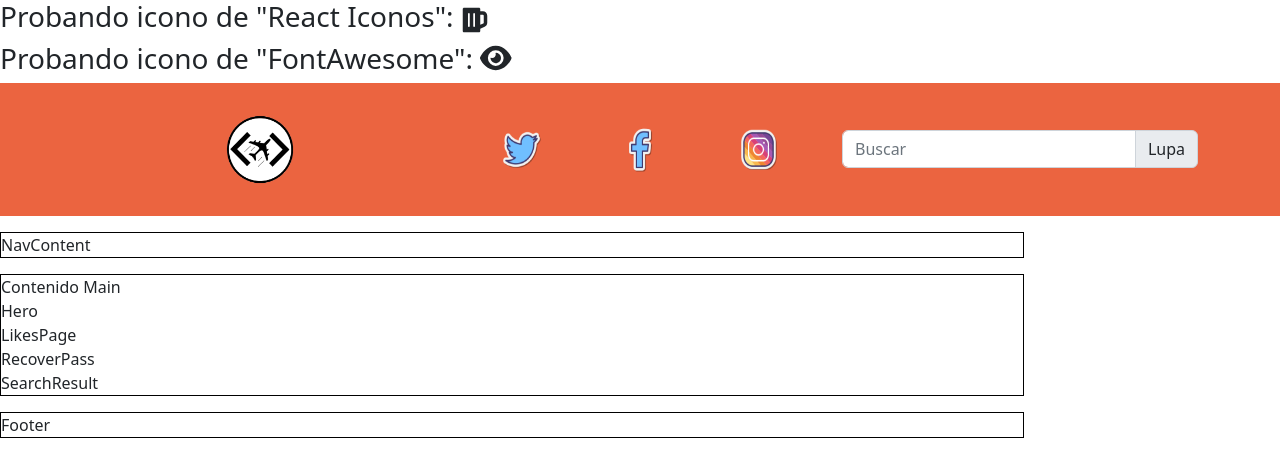
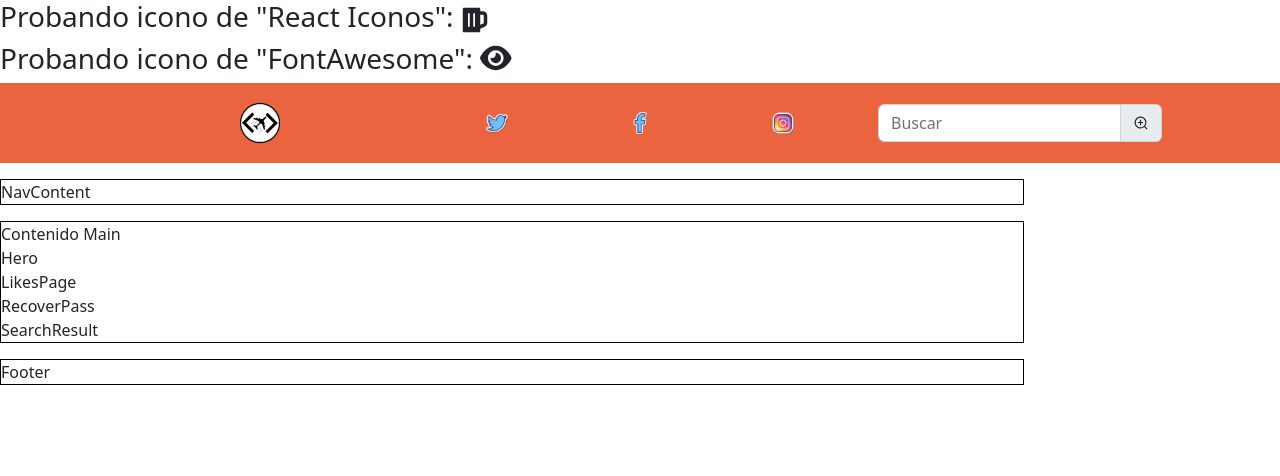
Before and after one commit to JonasBusto/Proyecto_3_Grupo4, a React (Create React App) app: page / in a window 1280 px wide. Shown: the top 476 px of the page. Built offline with nearby package versions, Linux system fonts and the light colour scheme.

Commit message:
finalizo responsive del header

```diff
--- a/src/Components/Header.jsx
+++ b/src/Components/Header.jsx
@@ -1,30 +1,57 @@
 import React, { useState, useEffect } from "react";
 import { Container , Row , Col , InputGroup , Form } from "react-bootstrap";
 import "../Styles/header.css";
+import { AiOutlineZoomIn } from "react-icons/ai"
 
 const Header = () => {
   return (
-    <Container fluid className="header-color header-heigh">
+    <Container fluid className="header-color">
       <Container>
-        <Row>
-          <Col>
-            <Container className="d-flex align-items-center justify-content-center">
-              <img src="/logo-RollingTravel.png" alt="" className="logo" />
-            </Container>
+        <Row className="align-items-center">
+          <Col xs={6} sm={6} md={4} className="d-flex justify-content-center">
+            <img alt="" src="/logo-RollingTravel.png" width="80" height="80" />
           </Col>
-          <Col className="container-icon d-flex justify-content-around ">
-            <img src="/icon-twet.png" alt="" className="icon" />
-            <img src="/icon-face.png" alt="" className="icon" />
-            <img src="/icon-insta.png" alt="" className="icon" />
+          <Col
+            md={4}
+            className="d-flex justify-content-between d-none d-sm-none d-md-flex"
+          >
+            <img
+              alt=""
+              src="/icon-twet.png"
+              width="70"
+              height="70"
+              className=""
+            />
+            <img
+              alt=""
+              src="/icon-face.png"
+              width="70"
+              height="70"
+              className=""
+            />
+            <img
+              alt=""
+              src="/icon-insta.png"
+              width="70"
+              height="70"
+              className=""
+            />
           </Col>
-          <Col className="d-flex align-items-center justify-content-center">
-            <InputGroup className="py-2">
+          <Col
+            xs={6}
+            sm={6}
+            md={4}
+            className="d-flex justify-content-center px-md-5"
+          >
+            <InputGroup>
               <Form.Control
                 placeholder="Buscar"
                 aria-label="Recipient's username"
                 aria-describedby="basic-addon2"
               />
-              <InputGroup.Text id="basic-addon2">Lupa</InputGroup.Text>
+              <InputGroup.Text>
+                <AiOutlineZoomIn />
+              </InputGroup.Text>
             </InputGroup>
           </Col>
         </Row>
--- a/src/Styles/header.css
+++ b/src/Styles/header.css
@@ -6,14 +6,19 @@
    max-height: 10vh;
 }
 
-.logo{
+/* .logo{
    max-width: 40%;
-}
+} */
 
 /* .container.icon{
 
 } */
 
-.icon{
+/* .icon{
    max-width: 33%;
 }
+
+.logo-center{
+   display: flex;
+   justify-content: center;
+} */
```
